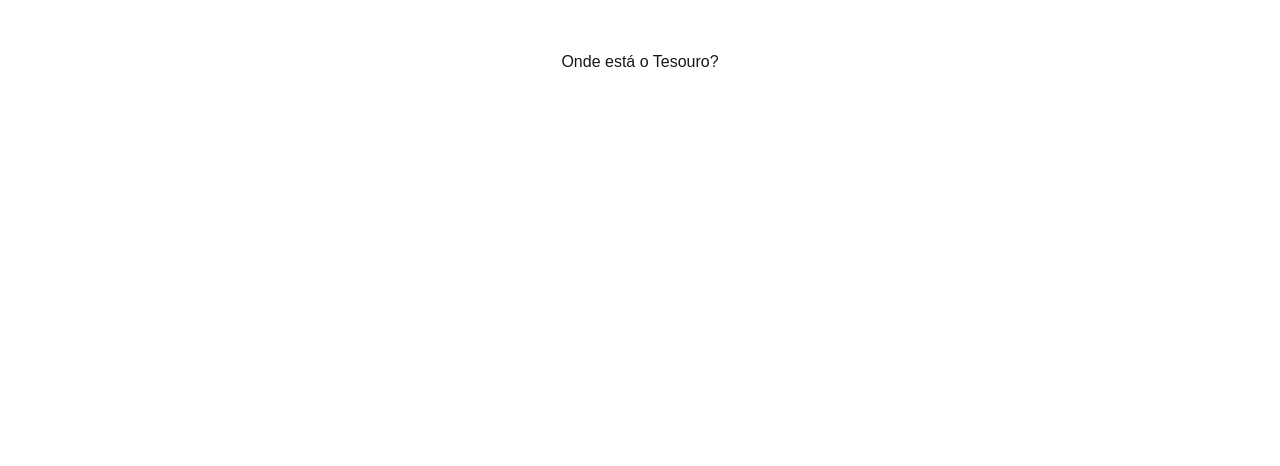
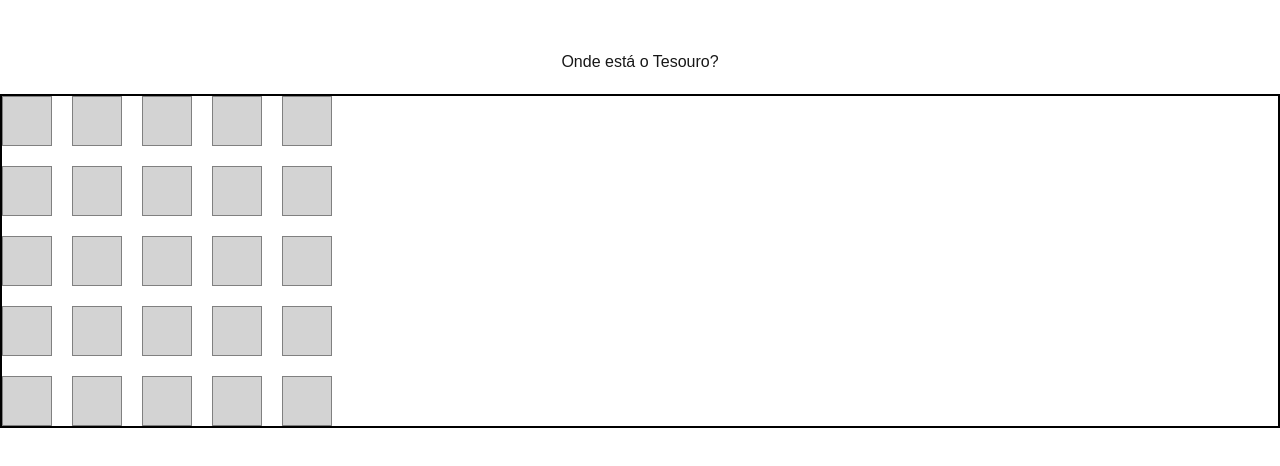
Before and after one commit to williampgdias/onde-esta-o-tesouro, a Next.js app: page / in a window 1280 px wide. Shown: the top 466 px of the page. Built offline with nearby package versions, Linux system fonts and the light colour scheme.

Commit message:
feat(JS puro): Criando a estrutura do projeto com JS Puro.

```diff
--- /dev/null
+++ b/onde-esta-o-tesouro-js-puro/index.html
@@ -0,0 +1,21 @@
+<!DOCTYPE html>
+<html lang="en">
+
+<head>
+    <meta charset="UTF-8">
+    <meta name="viewport" content="width=device-width, initial-scale=1.0">
+    <title>Onde está o Tesouro (JS PURO)</title>
+
+    <link rel="stylesheet" href="style.css">
+    <script src="script.js" defer></script>
+</head>
+
+<body>
+
+    <h1>Onde está o Tesouro?</h1>
+
+    <div id="tabuleiro"></div>
+
+</body>
+
+</html>
--- /dev/null
+++ b/onde-esta-o-tesouro-js-puro/script.js
@@ -0,0 +1,16 @@
+const tabuleiro = document.getElementById('tabuleiro');
+const linhas = 5;
+const colunas = 5;
+const posicaoTesouro = {
+    linha: 2,
+    coluna: 3,
+};
+
+for (let linha = 0; linha < linhas; linha++) {
+    for (let coluna = 0; coluna < colunas; coluna++) {
+        const celulaHTML = document.createElement('div');
+        celulaHTML.classList.add('celula');
+
+        tabuleiro.appendChild(celulaHTML);
+    }
+}
--- /dev/null
+++ b/onde-esta-o-tesouro-js-puro/style.css
@@ -0,0 +1,38 @@
+* {
+    box-sizing: border-box;
+    margin: 0;
+    padding: 0;
+}
+
+body {
+    font-family: Arial, sans-serif;
+    background-color: #f0f0f0;
+    color: #333;
+    height: 80vh;
+    display: flex;
+    flex-direction: column;
+    justify-content: center;
+    align-items: center;
+}
+
+h1 {
+    text-align: center;
+    margin-bottom: 50px;
+}
+
+#tabuleiro {
+    display: grid;
+    grid-template-columns: repeat(5, 50px);
+    gap: 5px;
+}
+
+.celula {
+    width: 50px;
+    height: 50px;
+    border: 1px solid gray;
+    background-color: lightgray;
+    display: flex;
+    justify-content: center;
+    align-items: center;
+    cursor: pointer;
+}
--- a/src/app/page.js
+++ b/src/app/page.js
@@ -1,3 +1,5 @@
+'use client';
+
 import Head from 'next/head';
 import { useState } from 'react';
 
@@ -8,6 +10,9 @@ export default function Home() {
         linha: 2,
         coluna: 3,
     });
+
+    const arrayLinhas = Array.from({ length: linhas }, (_, i) => i);
+    const arrayColunas = Array.from({ length: colunas }, (_, i) => i);
 
     return (
         <div>
@@ -22,6 +27,45 @@ export default function Home() {
 
             <main style={{ textAlign: 'center', marginTop: '50px' }}>
                 <h1>Onde está o Tesouro?</h1>
+
+                <div
+                    className="tabuleiro"
+                    style={{
+                        display: 'grid',
+                        gridTemplateColumns: `repeat(${colunas}, 50px)`,
+                        gap: '20px',
+                        margin: '20px auto',
+                        width: `${colunas * 50 + (colunas - 1) * 2}px}`,
+                        border: '2px solid #000',
+                    }}
+                >
+                    {arrayLinhas.map((linhaIndex) => (
+                        <div
+                            key={linhaIndex}
+                            className="linha-tabuleiro"
+                            style={{
+                                display: 'contents',
+                            }}
+                        >
+                            {arrayColunas.map((colunaIndex) => (
+                                <div
+                                    key={`${linhaIndex}-${colunaIndex}`}
+                                    className="celula"
+                                    style={{
+                                        width: '50px',
+                                        height: '50px',
+                                        border: '1px solid gray',
+                                        backgroundColor: 'lightgray',
+                                        display: 'flex',
+                                        justifyContent: 'center',
+                                        alignItems: 'center',
+                                        cursor: 'pointer',
+                                    }}
+                                ></div>
+                            ))}
+                        </div>
+                    ))}
+                </div>
             </main>
         </div>
     );
```
